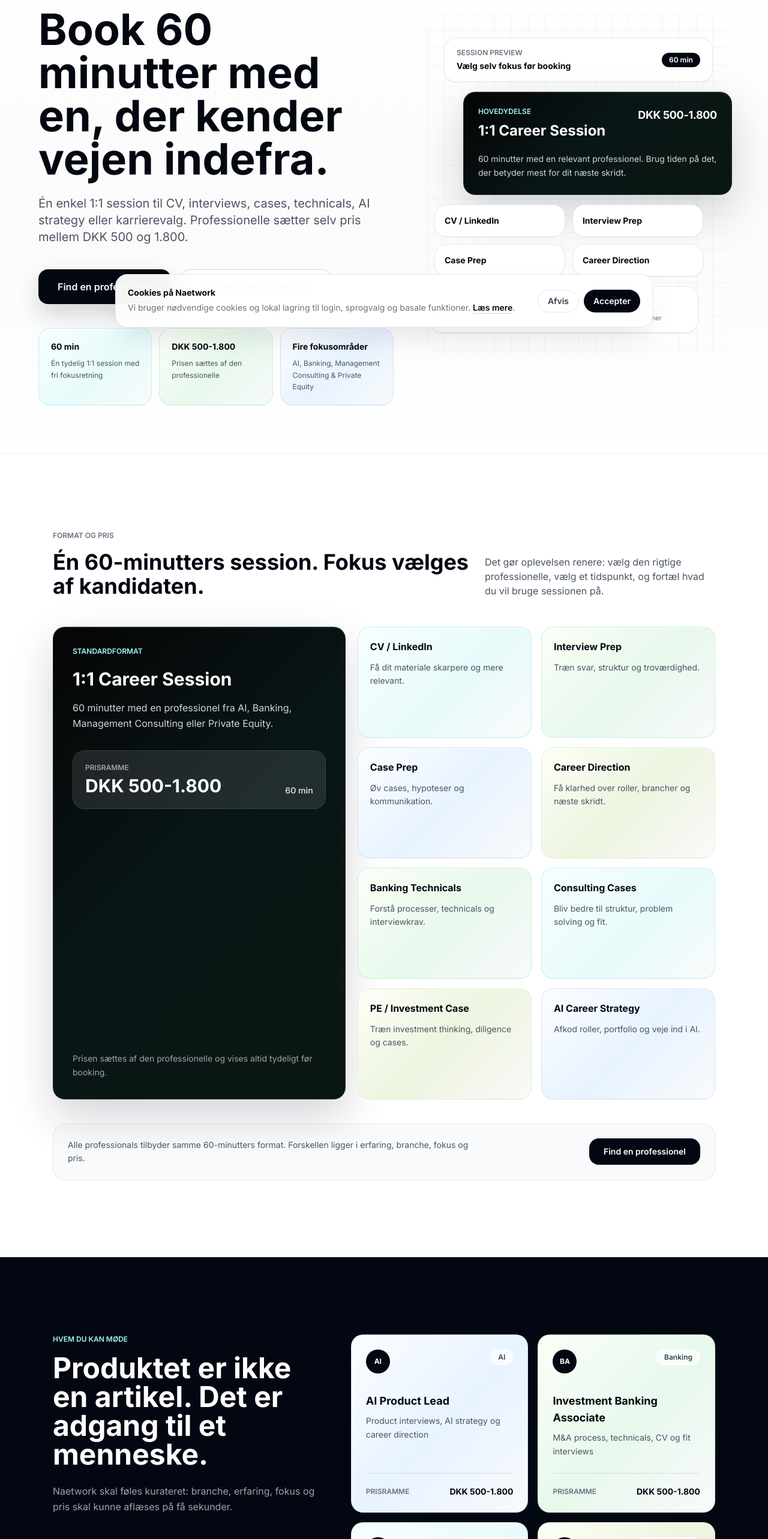
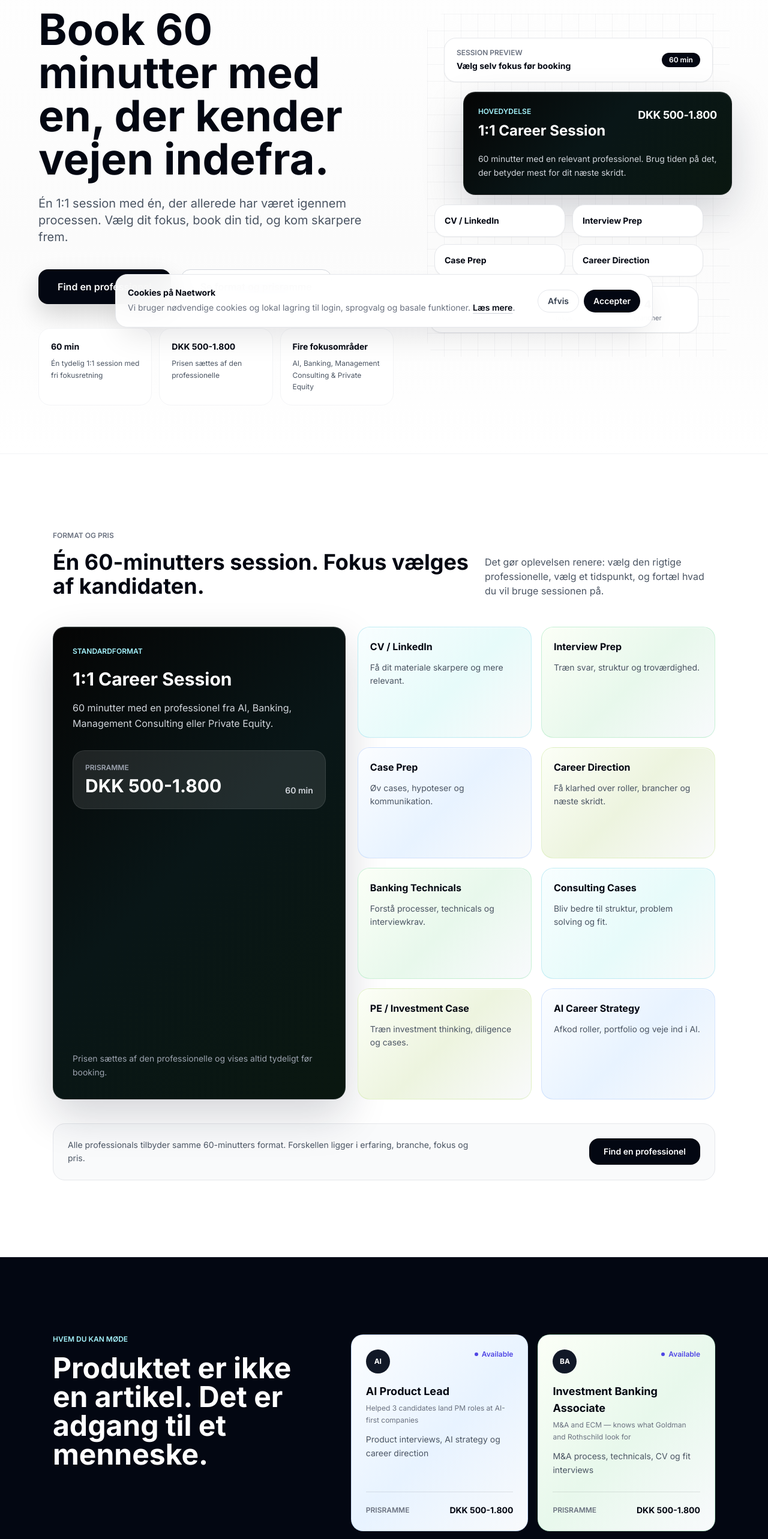
Before and after one commit to mikkelstreet-png/Naetwork, a Next.js app: page / in a window 1280 px wide. Shown: the part 234-2800 px from the top of the page at 60% size. Built offline with nearby package versions, Linux system fonts and the light colour scheme; no server answers.

Commit message:
Apply 10 content/design improvements to HomeContent.tsx

```diff
--- a/components/HomeContent.tsx
+++ b/components/HomeContent.tsx
@@ -6,21 +6,19 @@ export function HomeContent() {
   const { tr, lang } = useTranslation();
   const isDa = lang === 'da';
 
+  // Change 9: removed tone classes from heroSignals — cards will use bg-white/border-gray-100
   const heroSignals = [
     {
       title: '60 min',
       body: isDa ? 'Én tydelig 1:1 session med fri fokusretning' : 'One clear 1:1 session with flexible focus',
-      tone: 'tone-cyan',
     },
     {
       title: 'DKK 500-1.800',
       body: isDa ? 'Prisen sættes af den professionelle' : 'Price set by the professional',
-      tone: 'tone-mint',
     },
     {
       title: isDa ? 'Fire fokusområder' : 'Four focus areas',
       body: 'AI, Banking, Management Consulting & Private Equity',
-      tone: 'tone-blue',
     },
   ];
 
@@ -35,11 +33,13 @@ export function HomeContent() {
     { title: 'AI Career Strategy', body: isDa ? 'Afkod roller, portfolio og veje ind i AI.' : 'Decode roles, portfolio and paths into AI.', tone: 'tone-blue' },
   ];
 
+  // Change 7: added taglines + Available badge data; bg-gray-900 initials circle
   const professionalCards = [
     {
       role: 'AI Product Lead',
       field: 'AI',
       price: 'DKK 500-1.800',
+      tagline: 'Helped 3 candidates land PM roles at AI-first companies',
       focus: isDa ? 'Product interviews, AI strategy og career direction' : 'Product interviews, AI strategy and career direction',
       tone: 'tone-blue',
     },
@@ -47,6 +47,7 @@ export function HomeContent() {
       role: 'Investment Banking Associate',
       field: 'Banking',
       price: 'DKK 500-1.800',
+      tagline: 'M&A and ECM — knows what Goldman and Rothschild look for',
       focus: isDa ? 'M&A process, technicals, CV og fit interviews' : 'M&A process, technicals, CV and fit interviews',
       tone: 'tone-mint',
     },
@@ -54,6 +55,7 @@ export function HomeContent() {
       role: 'Management Consultant',
       field: 'Consulting',
       price: 'DKK 500-1.800',
+      tagline: 'Case and fit prep from inside McKinsey and Bain',
       focus: isDa ? 'Case struktur, hypoteser og kommunikation' : 'Case structure, hypotheses and communication',
       tone: 'tone-cyan',
     },
@@ -61,6 +63,7 @@ export function HomeContent() {
       role: 'Private Equity Investor',
       field: 'Private Equity',
       price: 'DKK 500-1.800',
+      tagline: 'PE interviews, investment thinking and what the process actually looks like',
       focus: isDa ? 'Investment cases, diligence og deal thinking' : 'Investment cases, diligence and deal thinking',
       tone: 'tone-sage',
     },
@@ -138,13 +141,6 @@ export function HomeContent() {
     },
   ];
 
-  const pathCards = [
-    { label: isDa ? 'Ambition' : 'Ambition', value: 'AI / Banking / Consulting / PE' },
-    { label: isDa ? 'Fokus' : 'Focus', value: isDa ? 'CV, interview, case eller karrierevalg' : 'CV, interview, case or career choice' },
-    { label: isDa ? 'Session' : 'Session', value: isDa ? '60 min med relevant professionel' : '60 min with a relevant professional' },
-    { label: isDa ? 'Output' : 'Output', value: isDa ? 'Klarere svar og næste skridt' : 'Sharper answers and next steps' },
-  ];
-
   const howSteps = [
     { num: '01', titleKey: 'how.step1_title', bodyKey: 'how.step1_body' },
     { num: '02', titleKey: 'how.step2_title', bodyKey: 'how.step2_body' },
@@ -218,9 +214,9 @@ export function HomeContent() {
         <div className="max-w-6xl mx-auto grid gap-14 lg:grid-cols-[1.08fr_0.92fr] lg:items-center">
           <div>
             <div className="animate-fade-up">
+              {/* Change 2 & 3: removed green dot, updated label text */}
               <span className="inline-flex items-center gap-2 text-xs font-semibold uppercase text-gray-700 mb-10 border border-gray-200 bg-white px-3 py-1.5 rounded-full shadow-sm">
-                <span className="h-2 w-2 rounded-full bg-emerald-400" />
-                {isDa ? 'For ambitiøse kandidater' : 'For ambitious candidates'}
+                {isDa ? 'For kandidater der forbereder sig seriøst' : 'For candidates who prepare seriously'}
               </span>
             </div>
 
@@ -230,10 +226,11 @@ export function HomeContent() {
                 : 'Book 60 minutes with someone who knows the path from inside.'}
             </h1>
 
+            {/* Change 1: updated hero subtitle */}
             <p className="text-lg md:text-xl text-gray-600 leading-relaxed max-w-2xl mb-10 animate-fade-up delay-2">
               {isDa
-                ? 'Én enkel 1:1 session til CV, interviews, cases, technicals, AI strategy eller karrierevalg. Professionelle sætter selv pris mellem DKK 500 og 1.800.'
-                : 'One simple 1:1 session for CVs, interviews, cases, technicals, AI strategy or career decisions. Professionals set their own price between DKK 500 and 1,800.'}
+                ? 'Én 1:1 session med én, der allerede har været igennem processen. Vælg dit fokus, book din tid, og kom skarpere frem.'
+                : 'One 1:1 session with someone who has already been through the process. Choose your focus, book your time, and arrive sharper.'}
             </p>
 
             <div className="flex flex-col sm:flex-row gap-4 animate-fade-up delay-3">
@@ -251,9 +248,10 @@ export function HomeContent() {
               </Link>
             </div>
 
+            {/* Change 9: pure white cards with gray-100 border */}
             <div className="mt-10 grid max-w-3xl gap-3 sm:grid-cols-3 animate-fade-up delay-4">
               {heroSignals.map((item) => (
-                <div key={item.title} className={`premium-card tone-card ${item.tone} rounded-2xl border p-5`}>
+                <div key={item.title} className="premium-card rounded-2xl border border-gray-100 bg-white p-5">
                   <p className="text-sm font-bold text-gray-950">{item.title}</p>
                   <p className="mt-2 text-xs leading-relaxed text-gray-600">{item.body}</p>
                 </div>
@@ -374,7 +372,7 @@ export function HomeContent() {
         </div>
       </section>
 
-      {/* PROFESSIONAL PREVIEW */}
+      {/* PROFESSIONAL PREVIEW — Change 7: Added Available badge + taglines, bg-gray-900 initials */}
       <section className="py-24 md:py-32 bg-gray-950 border-t border-gray-900">
         <div className="max-w-6xl mx-auto px-6">
           <div className="grid gap-12 lg:grid-cols-[0.85fr_1.15fr] lg:items-start">
@@ -383,23 +381,26 @@ export function HomeContent() {
               <h2 className="text-3xl md:text-5xl font-black text-white leading-tight mb-6">
                 {isDa ? 'Produktet er ikke en artikel. Det er adgang til et menneske.' : 'The product is not an article. It is access to a person.'}
               </h2>
-              <p className="text-gray-400 leading-relaxed max-w-md">
-                {isDa
-                  ? 'Naetwork skal føles kurateret: branche, erfaring, fokus og pris skal kunne aflæses på få sekunder.'
-                  : 'Naetwork should feel curated: field, experience, focus and price should be readable in seconds.'}
-              </p>
+              {/* Change 4: removed internal product language paragraph */}
             </div>
 
             <div className="grid sm:grid-cols-2 gap-4">
               {professionalCards.map((card) => (
-                <div key={card.role} className={`premium-card tone-card ${card.tone} rounded-2xl border p-6 min-h-[250px] flex flex-col`}>
-                  <div className="flex items-start justify-between gap-4 mb-8">
-                    <div className="h-10 w-10 rounded-full bg-gray-950 text-white flex items-center justify-center text-xs font-black">
+                <div key={card.role} className={`premium-card tone-card ${card.tone} rounded-2xl border p-6 min-h-[270px] flex flex-col`}>
+                  <div className="flex items-start justify-between gap-4 mb-4">
+                    {/* Change 7: bg-gray-900 initials circle */}
+                    <div className="h-10 w-10 rounded-full bg-gray-900 text-white flex items-center justify-center text-xs font-black">
                       {card.field.slice(0, 2).toUpperCase()}
                     </div>
-                    <span className="rounded-full bg-white/70 px-3 py-1 text-xs font-semibold text-gray-700 border border-white/80">{card.field}</span>
+                    {/* Change 7: Available badge */}
+                    <div className="flex items-center gap-1.5">
+                      <span className="h-1.5 w-1.5 rounded-full bg-indigo-600" />
+                      <span className="text-xs font-semibold text-indigo-600">Available</span>
+                    </div>
                   </div>
-                  <h3 className="text-lg font-bold text-gray-950 mb-2">{card.role}</h3>
+                  <h3 className="text-lg font-bold text-gray-950 mb-1">{card.role}</h3>
+                  {/* Change 7: tagline */}
+                  <p className="text-xs text-gray-500 leading-relaxed mb-3">{card.tagline}</p>
                   <p className="text-sm text-gray-600 leading-relaxed mb-6">{card.focus}</p>
                   <div className="mt-auto flex items-center justify-between border-t border-gray-950/10 pt-5">
                     <p className="text-xs font-semibold uppercase text-gray-500">{isDa ? 'Prisramme' : 'Price range'}</p>
@@ -458,28 +459,7 @@ export function HomeContent() {
         </div>
       </section>
 
-      {/* SIGNATURE FLOW */}
-      <section className="py-24 md:py-32 bg-gray-950 border-t border-gray-900">
-        <div className="max-w-6xl mx-auto px-6">
-          <div className="grid gap-10 lg:grid-cols-[0.8fr_1.2fr] lg:items-center">
-            <div>
-              <p className="text-xs font-semibold uppercase text-cyan-200 mb-4">{isDa ? 'Naetwork flow' : 'Naetwork flow'}</p>
-              <h2 className="text-3xl md:text-5xl font-black text-white leading-tight">
-                {isDa ? 'Fra usikkerhed til et skarpere næste træk.' : 'From uncertainty to a sharper next move.'}
-              </h2>
-            </div>
-            <div className="grid sm:grid-cols-4 gap-3">
-              {pathCards.map((card, index) => (
-                <div key={card.label} className="rounded-2xl border border-white/10 bg-white/[0.04] p-5 min-h-[170px] flex flex-col">
-                  <p className="text-xs font-semibold text-gray-500 mb-5">0{index + 1}</p>
-                  <p className="text-sm font-bold text-white mb-2">{card.label}</p>
-                  <p className="text-xs text-gray-400 leading-relaxed">{card.value}</p>
-                </div>
-              ))}
-            </div>
-          </div>
-        </div>
-      </section>
+      {/* Change 8: SIGNATURE FLOW section removed entirely */}
 
       {/* HOW IT WORKS */}
       <section id="how-it-works" className="py-24 md:py-32 bg-white border-t border-gray-100">
@@ -603,7 +583,8 @@ export function HomeContent() {
             </div>
           </div>
 
-          <p className="text-xs text-gray-700 text-center">{tr('impact.kb_legal')}</p>
+          {/* Change 10: hardcoded Danish legal disclaimer */}
+          <p className="text-xs text-gray-700 text-center">Naetwork er et uafhængigt initiativ og er ikke officielt tilknyttet Kræftens Bekæmpelse.</p>
         </div>
       </section>
 
@@ -619,8 +600,8 @@ export function HomeContent() {
                 <p className="text-gray-600 text-sm leading-relaxed">
                   {item.q === 'faq.q3'
                     ? (isDa
-                        ? 'Alle sessioner er 60 minutter. Den professionelle sætter selv prisen mellem DKK 500 og 1.800, og prisen vises altid før booking.'
-                        : 'All sessions are 60 minutes. The professional sets the price between DKK 500 and 1,800, and the price is always shown before booking.')
+                      ? 'Alle sessioner er 60 minutter. Den professionelle sætter selv prisen mellem DKK 500 og 1.800, og prisen vises altid før booking.'
+                      : 'All sessions are 60 minutes. The professional sets the price between DKK 500 and 1,800, and the price is always shown before booking.')
                     : tr(item.a)}
                 </p>
               </div>
@@ -645,15 +626,17 @@ export function HomeContent() {
         </div>
       </section>
 
-      {/* FINAL CTA */}
+      {/* FINAL CTA — Changes 5 & 6 */}
       <section className="py-32 text-center bg-gray-950">
         <div className="max-w-6xl mx-auto px-6">
           <p className="mx-auto mb-8 h-px max-w-2xl bg-gradient-to-r from-transparent via-cyan-200/40 to-transparent" aria-hidden="true" />
+          {/* Change 5: updated headline */}
           <h2 className="text-4xl md:text-6xl font-black text-white leading-none mb-4">
-            {isDa ? 'Book 60 minutter tættere på virkeligheden.' : 'Book 60 minutes closer to the real thing.'}
+            {isDa ? 'Book 60 minutter. Kom tættere på jobbet.' : 'Book 60 minutes. Get closer to the job.'}
           </h2>
+          {/* Change 6: updated sub */}
           <p className="text-gray-400 text-lg leading-relaxed mb-12">
-            {isDa ? 'Find en professionel med erfaring fra den karrierevej, du sigter efter.' : 'Find a professional with experience from the career path you are aiming for.'}
+            {isDa ? 'Konkret vejledning fra folk, der allerede forstår processen, kulturen og kravene.' : 'Concrete guidance from people who already understand the process, the culture and the bar.'}
           </p>
           <div className="flex flex-col sm:flex-row gap-4 justify-center">
             <Link href="/professionals" className="inline-flex items-center justify-center px-8 py-4 bg-white text-gray-950 font-semibold rounded-xl hover:bg-gray-100 transition-colors text-base">{tr('cta.button')}</Link>
```
